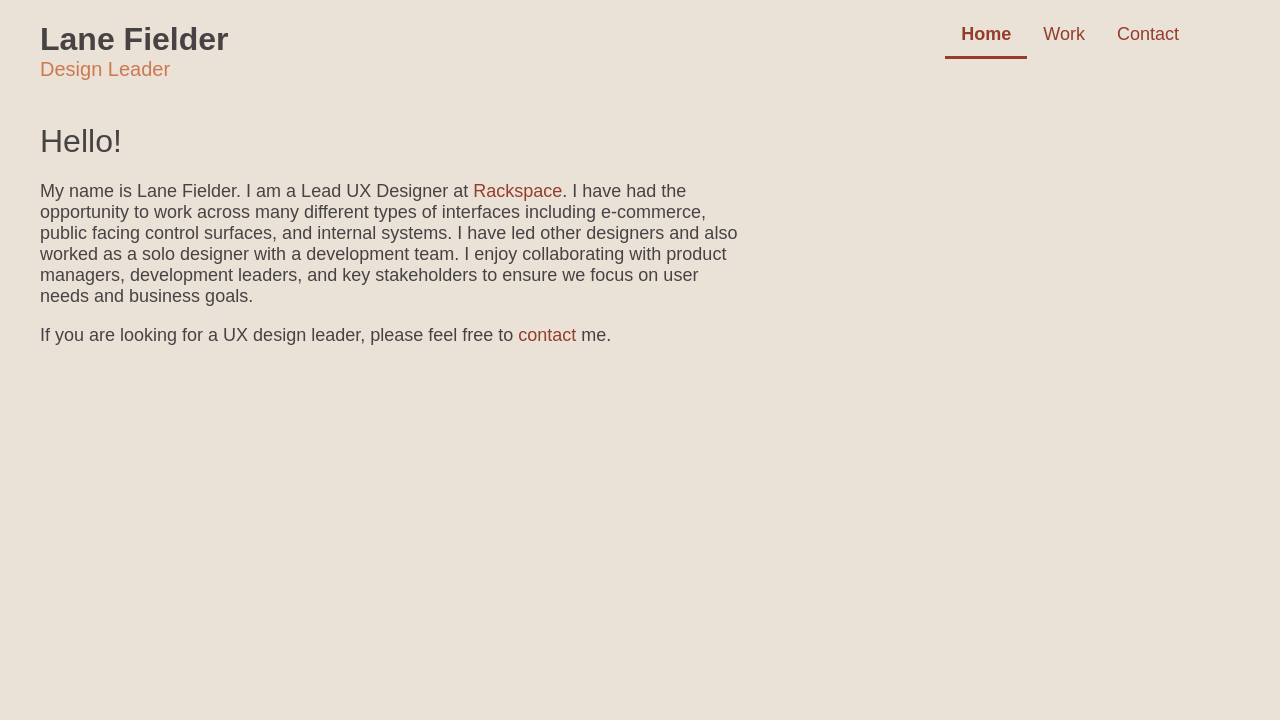
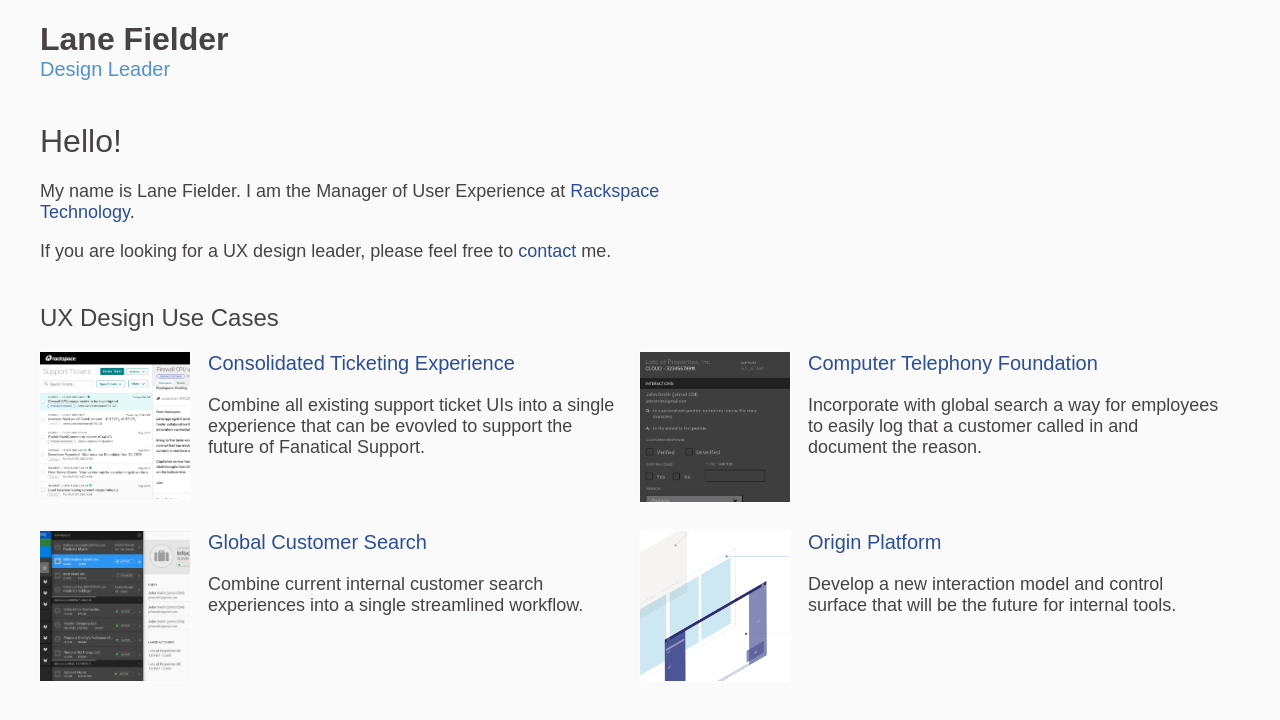
Before and after one commit to lfielder/lfielder.github.io, a Vue app: page / in a window 1280 px wide. Shown: the top 720 px of the page. Built offline with nearby package versions, Linux system fonts and the light colour scheme.

Commit message:
updating to single page

```diff
--- a/public/index.html
+++ b/public/index.html
@@ -5,11 +5,11 @@
     <meta http-equiv="X-UA-Compatible" content="IE=edge">
     <meta name="viewport" content="width=device-width,initial-scale=1.0">
     <link rel="icon" href="<%= BASE_URL %>favicon.ico">
-    <title><%= htmlWebpackPlugin.options.title %></title>
+    <title>Lane Fielder | Design Leader</title>
   </head>
   <body>
     <noscript>
-      <strong>We're sorry but <%= htmlWebpackPlugin.options.title %> doesn't work properly without JavaScript enabled. Please enable it to continue.</strong>
+      <strong>We're sorry but this site doesn't work properly without JavaScript enabled. Please enable it to continue.</strong>
     </noscript>
     <div id="app"></div>
     <!-- built files will be auto injected -->
--- a/src/App.vue
+++ b/src/App.vue
@@ -5,7 +5,7 @@
         <h1>Lane Fielder</h1>
         <h3>Design Leader</h3>
       </div>
-      <div class="col-sm-12 col-md-6">
+      <!-- <div class="col-sm-12 col-md-6">
         <ul class="nav">
           <li>
             <router-link to="/" exact>Home</router-link>
@@ -17,7 +17,7 @@
             <router-link to="/contact">Contact</router-link>
           </li>
         </ul>
-      </div>
+      </div> -->
     </div>
     <router-view/>
   </div>
--- a/src/case_studies/computerTelephony.vue
+++ b/src/case_studies/computerTelephony.vue
@@ -1,10 +1,10 @@
 <template>
   <div class="container use_case">
-    <ul class="breadcrumbs">
+    <!-- <ul class="breadcrumbs">
       <li><router-link to="/work">Work</router-link></li>
       <li>/</li>
       <li>Computer Telephony Foundation</li>
-    </ul>
+    </ul> -->
     <h1>Computer Telephony Foundation</h1>
     <p>
       Across Rackspace there were many different teams and different ways that employees logged when customer's called in. The goal of this project was to leverage the new global search and add on to the workflow to log the reason for the call and who the call was transferred to.
--- a/src/case_studies/ctui.vue
+++ b/src/case_studies/ctui.vue
@@ -1,10 +1,10 @@
 <template>
   <div class="container use_case">
-    <ul class="breadcrumbs">
+    <!-- <ul class="breadcrumbs">
       <li><router-link to="/work">Work</router-link></li>
       <li>/</li>
       <li>Consolidated Ticketing Experience</li>
-    </ul>
+    </ul> -->
     <h1>Consolidated Ticketing Experience</h1>
     <p>
   This is a long-term (3-5 year) project with the goal to revolutionize the way we provide support to our customers. We want to become more consistent and bring together the end-to-end experiences for all customers. </p><p>I was responsible for making interaction and usability decisions for the MVP as well as subsequent release phases that would introduce the UI to additional users and have unique requirements. I worked very closely with Dev to ensure all legacy features are accounted for, but also to ensure that any adjustments we could make to these features would add value to customers.
--- a/src/case_studies/originPlatform.vue
+++ b/src/case_studies/originPlatform.vue
@@ -1,10 +1,10 @@
 <template>
   <div class="container use_case">
-    <ul class="breadcrumbs">
+    <!-- <ul class="breadcrumbs">
       <li><router-link to="/work">Work</router-link></li>
       <li>/</li>
       <li>Origin Platform</li>
-    </ul>
+    </ul> -->
     <h1>Origin Platform</h1>
     <p>
       This project was an internal idea about taking what we learned from global search and trying to incorporate it for all internal applications. We knew we would need to incorporate legacy applications that did not adhere to our new panel interaction model and we didn't want to attempt to make another tool, another place for employees to go to try to support customers.
--- a/src/case_studies/selfService.vue
+++ b/src/case_studies/selfService.vue
@@ -1,10 +1,10 @@
 <template>
   <div class="container use_case">
-    <ul class="breadcrumbs">
+    <!-- <ul class="breadcrumbs">
       <li><router-link to="/work">Work</router-link></li>
       <li>/</li>
       <li>Self Service Experience</li>
-    </ul>
+    </ul> -->
     <h1>Self Service Experience</h1>
       <p>The goal of this project was to bring the self service sites together visually and create a single header with search for all the sites. The problem being solved was that there was not a single search that would search across all of our documentation sources (API Docs, Community Posts, and How-To articles).</p>
       <p>
--- /dev/null
+++ b/src/case_studies/surfaceTransformation.vue
@@ -0,0 +1,10 @@
+<template>
+  <div class="container use_case">
+    <h2>Surface Transformation</h2>
+  </div>
+</template>
+<script>
+</script>
+<style lang="scss">
+@import "../scss/main";
+</style>
--- a/src/components/HelloWorld.vue
+++ /dev/null
@@ -1,59 +0,0 @@
-<template>
-  <div class="hello">
-    <h1>{{ msg }}</h1>
-    <p>
-      For a guide and recipes on how to configure / customize this project,<br>
-      check out the
-      <a href="https://cli.vuejs.org" target="_blank" rel="noopener">vue-cli documentation</a>.
-    </p>
-    <h3>Installed CLI Plugins</h3>
-    <ul>
-      <li><a href="https://github.com/vuejs/vue-cli/tree/dev/packages/%40vue/cli-plugin-babel" target="_blank" rel="noopener">babel</a></li>
-      <li><a href="https://github.com/vuejs/vue-cli/tree/dev/packages/%40vue/cli-plugin-router" target="_blank" rel="noopener">router</a></li>
-      <li><a href="https://github.com/vuejs/vue-cli/tree/dev/packages/%40vue/cli-plugin-eslint" target="_blank" rel="noopener">eslint</a></li>
-    </ul>
-    <h3>Essential Links</h3>
-    <ul>
-      <li><a href="https://vuejs.org" target="_blank" rel="noopener">Core Docs</a></li>
-      <li><a href="https://forum.vuejs.org" target="_blank" rel="noopener">Forum</a></li>
-      <li><a href="https://chat.vuejs.org" target="_blank" rel="noopener">Community Chat</a></li>
-      <li><a href="https://twitter.com/vuejs" target="_blank" rel="noopener">Twitter</a></li>
-      <li><a href="https://news.vuejs.org" target="_blank" rel="noopener">News</a></li>
-    </ul>
-    <h3>Ecosystem</h3>
-    <ul>
-      <li><a href="https://router.vuejs.org" target="_blank" rel="noopener">vue-router</a></li>
-      <li><a href="https://vuex.vuejs.org" target="_blank" rel="noopener">vuex</a></li>
-      <li><a href="https://github.com/vuejs/vue-devtools#vue-devtools" target="_blank" rel="noopener">vue-devtools</a></li>
-      <li><a href="https://vue-loader.vuejs.org" target="_blank" rel="noopener">vue-loader</a></li>
-      <li><a href="https://github.com/vuejs/awesome-vue" target="_blank" rel="noopener">awesome-vue</a></li>
-    </ul>
-  </div>
-</template>
-
-<script>
-export default {
-  name: 'HelloWorld',
-  props: {
-    msg: String
-  }
-}
-</script>
-
-<!-- Add "scoped" attribute to limit CSS to this component only -->
-<style scoped lang="scss">
-h3 {
-  margin: 40px 0 0;
-}
-ul {
-  list-style-type: none;
-  padding: 0;
-}
-li {
-  display: inline-block;
-  margin: 0 10px;
-}
-a {
-  color: #42b983;
-}
-</style>
--- a/src/components/Home.vue
+++ b/src/components/Home.vue
@@ -3,17 +3,20 @@
     <div class="col-sm-12 col-lg-7">
       <h1>Hello!</h1>
       <p class="home_page_text">
-      My name is Lane Fielder. I am a Lead UX Designer at <a target="_blank" href="https://www.rackspace.com">Rackspace</a>. I have had the opportunity to work across many different types of interfaces including e-commerce, public facing control surfaces, and internal systems. I have led other designers and also worked as a solo designer with a development team. I enjoy collaborating with product managers, development leaders, and key stakeholders to ensure we focus on user needs and business goals.</p>
+      My name is Lane Fielder. I am the Manager of User Experience at <a target="_blank" href="https://www.rackspace.com">Rackspace Technology</a>. </p>
       <p class="home_page_text"> If you are looking for a UX design leader, please feel free to <router-link to="/contact">contact</router-link> me.</p>
 
     </div>
-    <div class="col-sm-12 col-lg-5">
-    </div>
+    <work />
   </div>
 </template>
 <script>
+  import work from './Work.vue'
   export default {
     name: 'HomeView',
+    components: {
+      work
+    },
   }
 </script>
 <style>
--- a/src/components/Work.vue
+++ b/src/components/Work.vue
@@ -1,7 +1,7 @@
 <template>
-  <div class="container">
+  <!-- <div class="container"> -->
     <div  class="col-sm-12">
-      <h2 class="section_heading">Human Centered & Service Design Exampes</h2>
+      <!-- <h2 class="section_heading">Human Centered & Service Design Exampes</h2>
       <div v-for="post in serviceDesign" :key="post.id">
         <div class="col-sm-12 col-lg-6 case_study">
           <a v-bind:href="'/work' + post.link">
@@ -16,11 +16,11 @@
             </div>
           </a>
         </div>
-      </div>
+      </div> -->
       <h2 class="section_heading">UX Design Use Cases</h2>
       <div v-for="post in caseStudies" :key="post.id">
         <div class="col-sm-12 col-lg-6 case_study">
-          <a v-bind:href="'#/work' + post.link">
+          <a v-bind:href="post.link">
             <div class="col-sm-3">
               <img v-bind:src="post.image" class="case_image">
             </div>
@@ -34,7 +34,7 @@
         </div>
       </div>
     </div>
-  </div>
+  <!-- </div> -->
 </template>
 <script>
   export default {
@@ -66,12 +66,18 @@
             image: require('../assets/origin_rackspace/title_image.png'),
             link: "/origin_platform"
           },
-          { id: 5,
-            title: 'Self Service Experience',
-            excerpt: "Ceate a more cohesive and easier to use self-service experience for Rackspace customers.",
-            image: require('../assets/rackspace_self_service/title_image.png'),
-            link: "/self_service"
-          },
+          // { id: 5,
+          //   title: 'Self Service Experience',
+          //   excerpt: "Ceate a more cohesive and easier to use self-service experience for Rackspace customers.",
+          //   image: require('../assets/rackspace_self_service/title_image.png'),
+          //   link: "/self_service"
+          // },
+          // { id: 6,
+          //   title: "Surface Transformation",
+          //   excerpt: "Create a new more consistent visual language applicable to all Rackspace Technology control surfaces.",
+          //   image: require('../assets/rackspace_self_service/title_image.png'),
+          //   link: "/surface_transformation"
+          // }
         ],
         serviceDesign: [
           { id: 1,
--- a/src/router/index.js
+++ b/src/router/index.js
@@ -10,6 +10,7 @@
 import globalSearch from '../case_studies/globalSearch'
 import originPlatform from '../case_studies/originPlatform'
 import selfService from '../case_studies/selfService'
+import surfaceTransformation from '../case_studies/surfaceTransformation'
 
 import serviceBlueprint from '../service_design/service_blueprint'
 import CEI from '../service_design/cei'
@@ -39,50 +40,35 @@
     component: Contact
   },
   {
-    path:'/work/consolidated_ticketing',
+    path:'/consolidated_ticketing',
     name:'ConsoldatedTicketing',
     component: CTUI
   },
   {
-    path:'/work/computer_telephony',
+    path:'/computer_telephony',
     name:'ComputerTelephony',
     component: computerTelephony
   },
   {
-    path:'/work/global_search',
+    path:'/global_search',
     name:'GlobalSearch',
     component: globalSearch
   },
   {
-    path:'/work/origin_platform',
+    path:'/origin_platform',
     name:'OriginPlatform',
     component: originPlatform
   },
   {
-    path:'/work/self_service',
+    path:'/self_service',
     name:'selfService',
     component: selfService
   },
   {
-    path:'/work/service_blueprint',
-    name:'Service Blueprint',
-    component: serviceBlueprint
+    path: '/surface_transformation',
+    name: 'surfaceTransformation',
+    component: surfaceTransformation
   },
-  {
-    path:'/work/cei',
-    name:'Customer Experience Index',
-    component: CEI
-  },
-  {
-    path:'/work/heuristic_analysis',
-    name:'Heuristic Analysis',
-    component: heuristicAnalysis
-  },
-  {
-    path:'/work/experience_story_map',
-    name:'Experience Story Map',
-    component: experienceMap
-  }
 ]
 
 const router = createRouter({
--- a/src/scss/_variables.scss
+++ b/src/scss/_variables.scss
@@ -1,8 +1,8 @@
 $color-primary: #474344;
-$background-primary: #EAE2D7;
+$background-primary: #fafafa;
 $font-primary: #474344;
-$link-primary: #943D2C;
-$font-secondary: #CC7952;
+$link-primary: #2c4f94;
+$font-secondary: #5293cc;
 
 // Grid Variables
 $grid-columns: 12;
```
